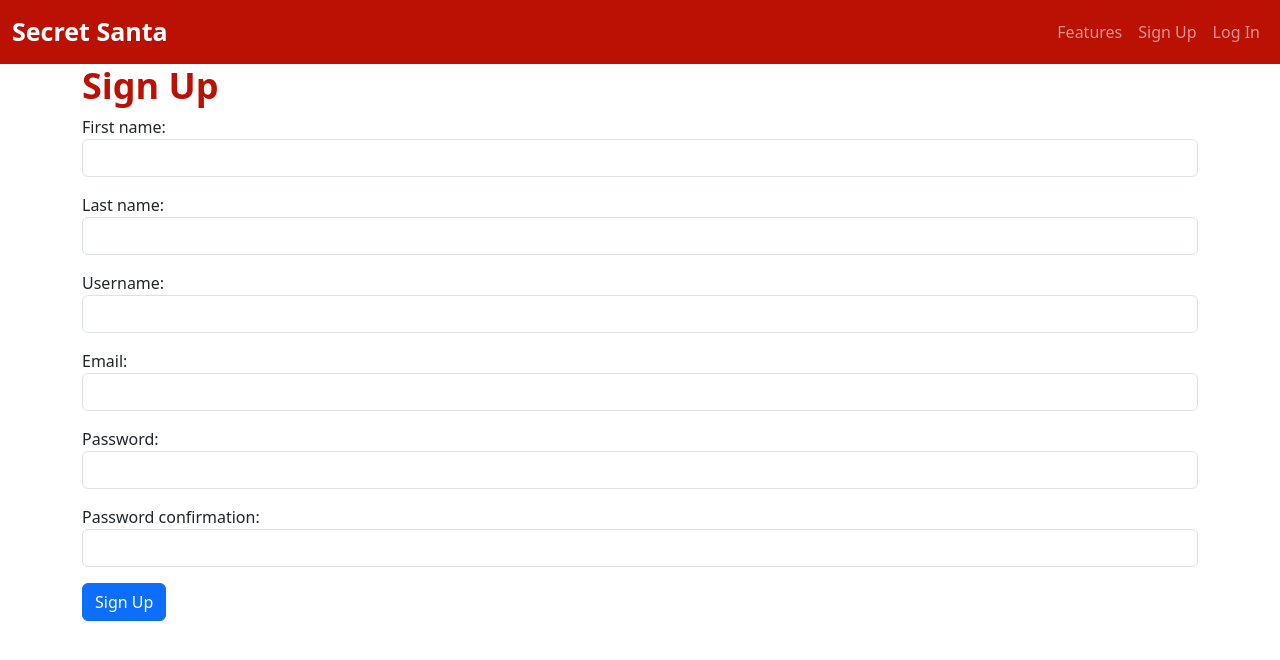
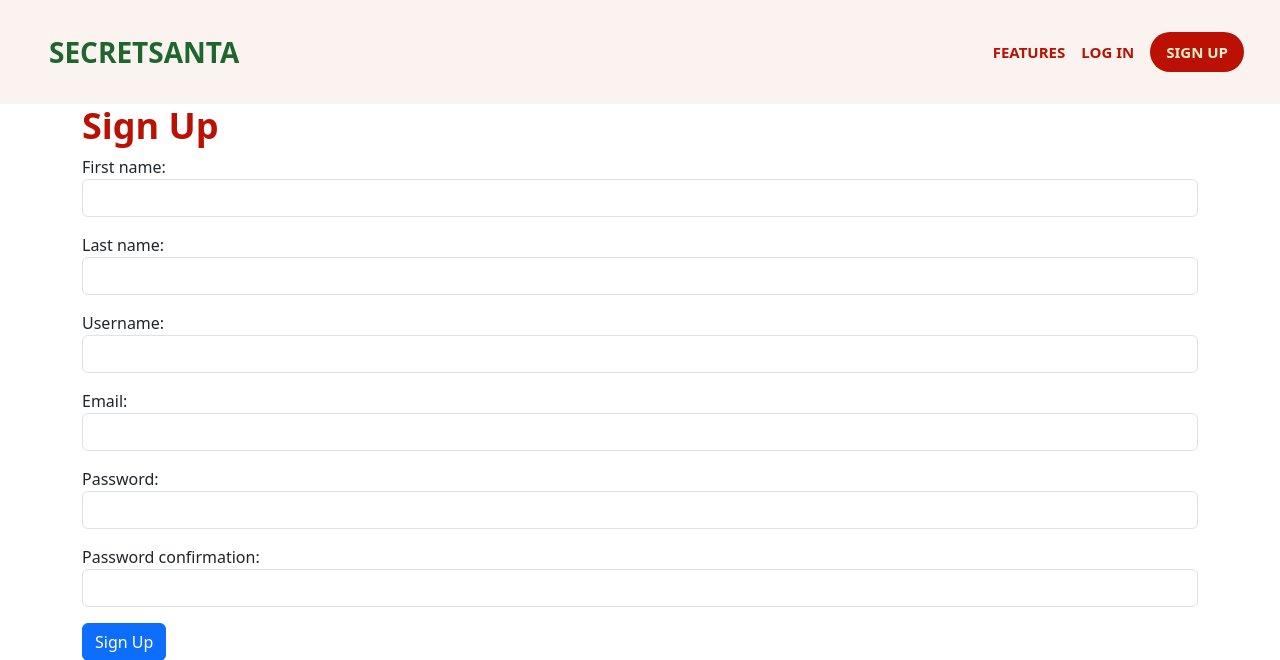
Before and after one commit to alex-enc/secret-santa-wishlist-django, a Django app: page /sign_up/ in a window 1280 px wide. Shown: the top 660 px of the page. Run offline with Django 4.2, Linux system fonts and the light colour scheme; some libraries are stand-ins or nearby versions.

Commit message:
Modify base.html

```diff
--- a/secret_santa_wishlist/secretsanta/templates/base.html
+++ b/secret_santa_wishlist/secretsanta/templates/base.html
@@ -14,27 +14,22 @@
         <link href="https://fonts.googleapis.com/css2?family=Poppins:ital,wght@0,100;0,200;0,300;0,400;0,500;0,600;0,700;0,800;0,900;1,100;1,200;1,300;1,400;1,500;1,600;1,700;1,800;1,900&display=swap" rel="stylesheet">
     </head>
     <body>
-        <nav class="navbar sticky-top navbar-expand-lg" data-bs-theme="dark" style="background-color: #ba1104;">
-            <div class="container-fluid">
-              <a class="navbar-brand logo" href="{% url 'home' %}">Secret Santa</a>
-              <button class="navbar-toggler" type="button" data-bs-toggle="collapse" data-bs-target="#navbarNav" aria-controls="navbarNav" aria-expanded="false" aria-label="Toggle navigation">
-                <span class="navbar-toggler-icon"></span>
-              </button>
-              <div class="collapse navbar-collapse" id="navbarNav">
-                <ul class="navbar-nav ms-auto">
-                  <li class="nav-item">
-                    <a class="nav-link" href="#">Features</a>
-                  </li>
-                  <li class="nav-item">
-                    <a class="nav-link" href="{% url 'sign_up' %}">Sign Up</a>
-                  </li>
-                  <li class="nav-item">
-                    <a class="nav-link" href="{% url 'log_in' %}">Log In</a>
-                  </li>
-                </ul>
-              </div>
+             <nav class="navbar px-4 py-4" style="background-color: #FAF3EF;">
+            <div class="container-fluid d-flex justify-content-between align-items-center">
+
+                <!-- Left: Logo / Title -->
+                <button type="button" class="btn secretsanta-logo">SECRETSANTA</button>
+                <!-- <a class=" fw-bold secretsanta-logo" href="#">SECRETSANTA</a> -->
+
+                <!-- Right: Links -->
+                <div class="d-flex align-items-center gap-3">
+                <a href="#" class="no-underline login-btn">FEATURES</a>
+                <a href="{% url 'log_in' %}" class="no-underline login-btn">LOG IN</a>
+                <a href="{% url 'sign_up' %}" class="btn nav-sign-up">SIGN UP</a>
+                </div>
+
             </div>
-          </nav>
+        </nav>
         {% block body %}
         {% endblock %}
         <script src="https://cdn.jsdelivr.net/npm/bootstrap@5.3.3/dist/js/bootstrap.min.js" integrity="sha384-0pUGZvbkm6XF6gxjEnlmuGrJXVbNuzT9qBBavbLwCsOGabYfZo0T0to5eqruptLy" crossorigin="anonymous"></script>
```
Also changed, not shown: secret_santa_wishlist/db.sqlite3, secret_santa_wishlist/secretsanta/static/base.css (line endings or trailing spaces), 1 other file.
